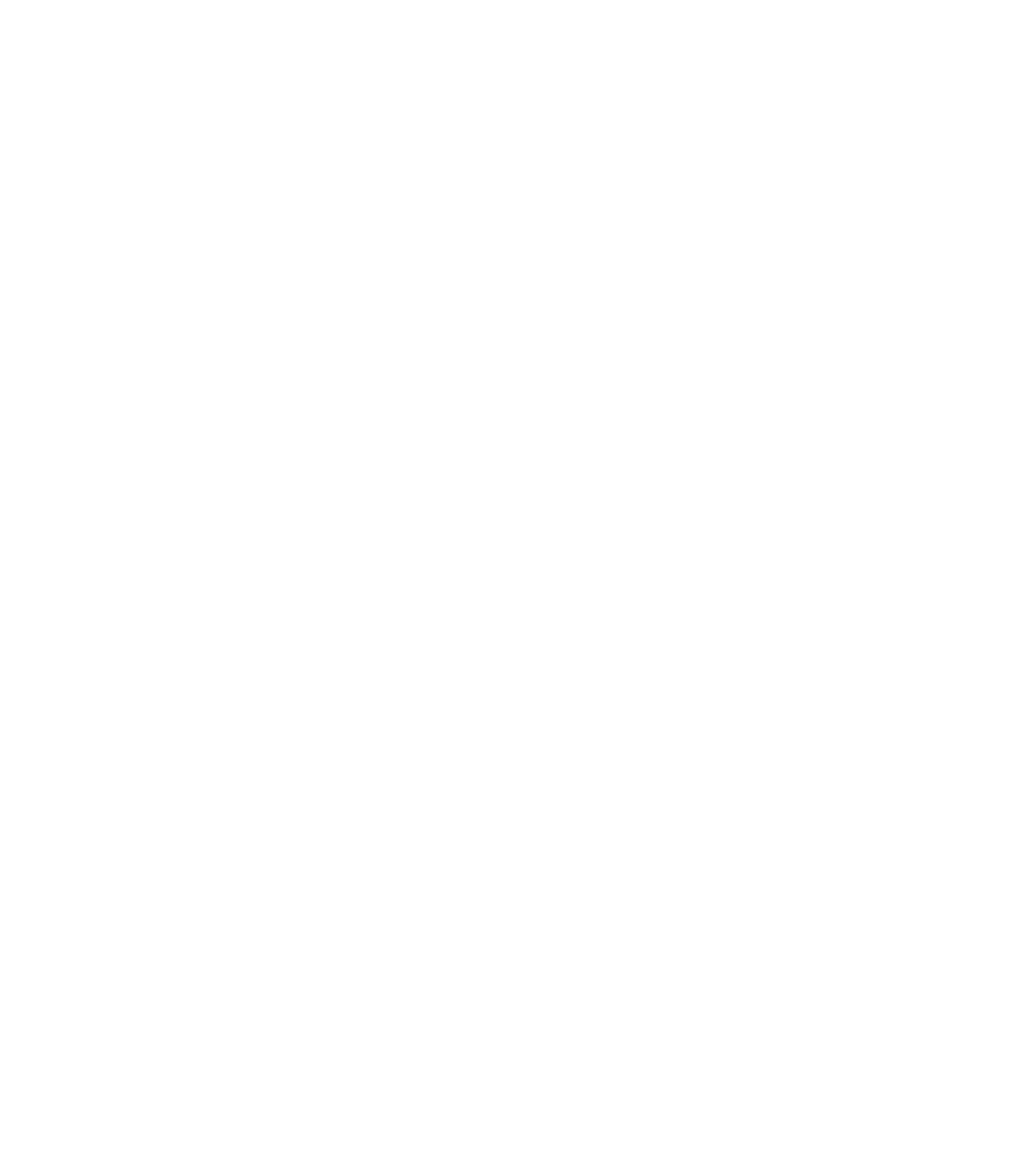
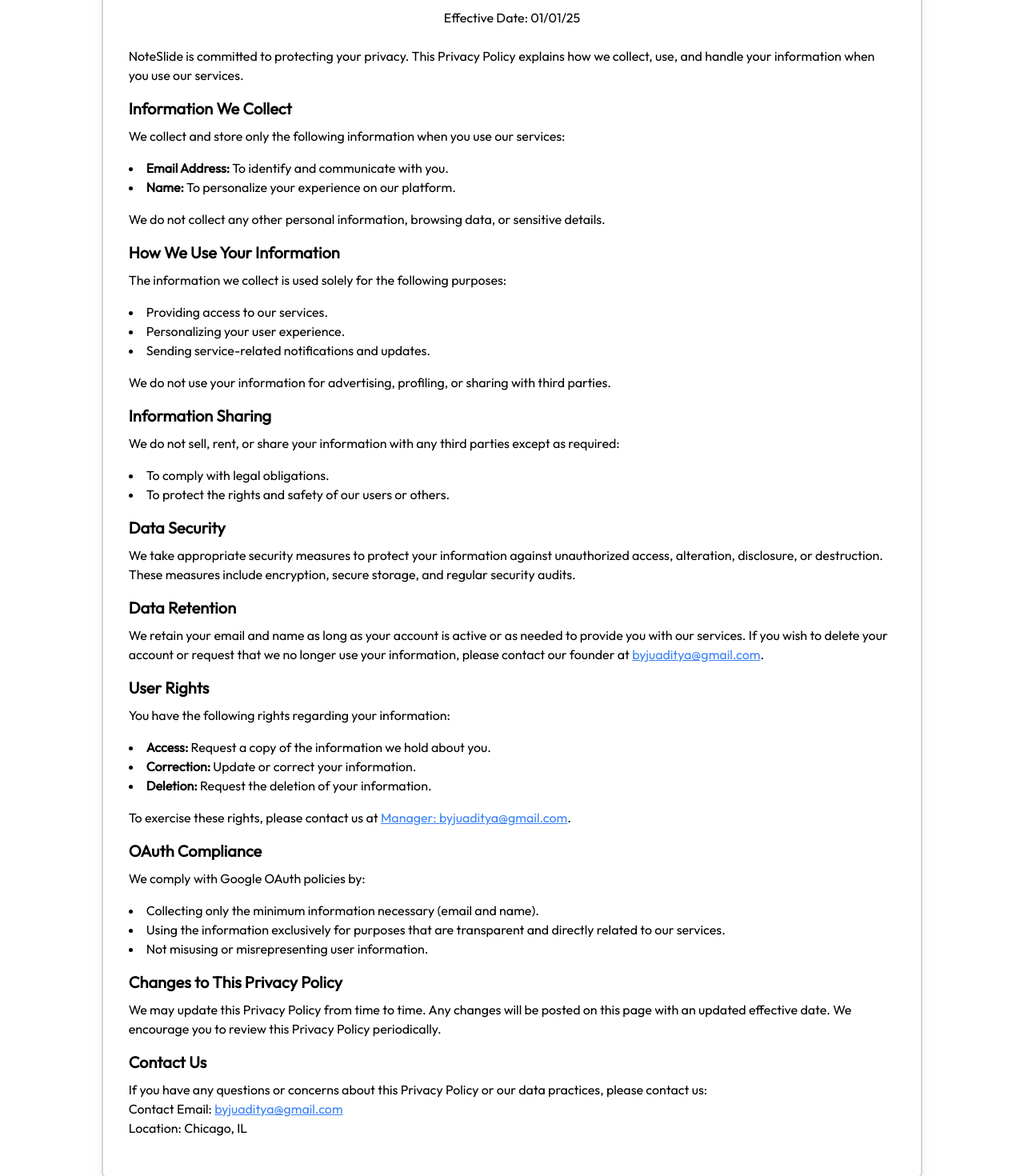
Before and after one commit to TheWiseGhost/NoteSlide, a React (Create React App) app: page /privacy in a window 1280 px wide. Before the commit this address had no page. Shown: the part 100-1570 px from the top of the page at 80% size. Before the commit the page ends 800 px from the top, so only its background shows below. Built offline with nearby package versions, Linux system fonts and the light colour scheme.

Commit message:
Add privacy policy

```diff
--- a/src/components/Footer.js
+++ b/src/components/Footer.js
@@ -5,12 +5,15 @@ const Footer = () => {
   return (
     <div className="bg-white flex flex-col px-4 md:px-20 pb-8">
       <div className="flex flex-row space-x-10 justify-center">
-        <div className="font-alata border-yellow-400 border-2 border-dashed w-fit px-6 py-3 text-black text-center">
+        {/* <div className="font-alata border-yellow-400 border-2 border-dashed w-fit px-6 py-3 text-black text-center">
           <p>Founder and CEO : Aditya Byju</p>
-        </div>
-        {/* <div className="font-alata border-gray-300 border-2 border-dashed w-fit px-6 py-3 text-black text-center">
-          <p>CMO: Ani Gounder</p>
         </div> */}
+        <a
+          className="font-alata underline text-gray-700 hover:text-black transition duration-300"
+          href="/privacy"
+        >
+          Privacy Policy
+        </a>
       </div>
     </div>
   );
--- a/src/components/LandingPage.js
+++ b/src/components/LandingPage.js
@@ -27,7 +27,7 @@ const LandingPage = () => {
         <MoneyMap />
         <Testimonials />
         <FinalCall />
-        {/* <Footer /> */}
+        <Footer />
       </div>
     </>
   );
--- /dev/null
+++ b/src/components/PrivacyPolicy.js
@@ -0,0 +1,156 @@
+import React from "react";
+
+const PrivacyPolicy = () => {
+  return (
+    <div className="mx-auto p-6 pb-12">
+      <div className="relative border-2 font-outfit w-full md:w-5/6 mx-auto border-gray-300 rounded-md p-8 bg-white shadow-lg">
+        <div className="triangle -top-0.5 -left-0.5"></div>
+        <h1 className="text-center font-alata text-3xl font-mon font-bold mb-4">
+          NoteSlide Privacy Policy
+        </h1>
+        <p className="text-center mb-6">Effective Date: 01/01/25</p>
+        <p className="mb-4">
+          NoteSlide is committed to protecting your privacy. This Privacy Policy
+          explains how we collect, use, and handle your information when you use
+          our services.
+        </p>
+
+        <h2 className="text-xl font-semibold mb-2">Information We Collect</h2>
+        <p className="mb-4">
+          We collect and store only the following information when you use our
+          services:
+        </p>
+        <ul className="list-disc list-inside mb-4">
+          <li>
+            <strong>Email Address:</strong> To identify and communicate with
+            you.
+          </li>
+          <li>
+            <strong>Name:</strong> To personalize your experience on our
+            platform.
+          </li>
+        </ul>
+        <p className="mb-4">
+          We do not collect any other personal information, browsing data, or
+          sensitive details.
+        </p>
+
+        <h2 className="text-xl font-semibold mb-2">
+          How We Use Your Information
+        </h2>
+        <p className="mb-4">
+          The information we collect is used solely for the following purposes:
+        </p>
+        <ul className="list-disc list-inside mb-4">
+          <li>Providing access to our services.</li>
+          <li>Personalizing your user experience.</li>
+          <li>Sending service-related notifications and updates.</li>
+        </ul>
+        <p className="mb-4">
+          We do not use your information for advertising, profiling, or sharing
+          with third parties.
+        </p>
+
+        <h2 className="text-xl font-semibold mb-2">Information Sharing</h2>
+        <p className="mb-4">
+          We do not sell, rent, or share your information with any third parties
+          except as required:
+        </p>
+        <ul className="list-disc list-inside mb-4">
+          <li>To comply with legal obligations.</li>
+          <li>To protect the rights and safety of our users or others.</li>
+        </ul>
+
+        <h2 className="text-xl font-semibold mb-2">Data Security</h2>
+        <p className="mb-4">
+          We take appropriate security measures to protect your information
+          against unauthorized access, alteration, disclosure, or destruction.
+          These measures include encryption, secure storage, and regular
+          security audits.
+        </p>
+
+        <h2 className="text-xl font-semibold mb-2">Data Retention</h2>
+        <p className="mb-4">
+          We retain your email and name as long as your account is active or as
+          needed to provide you with our services. If you wish to delete your
+          account or request that we no longer use your information, please
+          contact our founder at{" "}
+          <a
+            href="mailto:byjuaditya@gmail.com"
+            className="text-blue-500 underline"
+          >
+            byjuaditya@gmail.com
+          </a>
+          .
+        </p>
+
+        <h2 className="text-xl font-semibold mb-2">User Rights</h2>
+        <p className="mb-4">
+          You have the following rights regarding your information:
+        </p>
+        <ul className="list-disc list-inside mb-4">
+          <li>
+            <strong>Access:</strong> Request a copy of the information we hold
+            about you.
+          </li>
+          <li>
+            <strong>Correction:</strong> Update or correct your information.
+          </li>
+          <li>
+            <strong>Deletion:</strong> Request the deletion of your information.
+          </li>
+        </ul>
+        <p className="mb-4">
+          To exercise these rights, please contact us at{" "}
+          <a
+            href="mailto:byjuaditya@gmail.com"
+            className="text-blue-500 underline"
+          >
+            Manager: byjuaditya@gmail.com
+          </a>
+          .
+        </p>
+
+        <h2 className="text-xl font-semibold mb-2">OAuth Compliance</h2>
+        <p className="mb-4">We comply with Google OAuth policies by:</p>
+        <ul className="list-disc list-inside mb-4">
+          <li>
+            Collecting only the minimum information necessary (email and name).
+          </li>
+          <li>
+            Using the information exclusively for purposes that are transparent
+            and directly related to our services.
+          </li>
+          <li>Not misusing or misrepresenting user information.</li>
+        </ul>
+
+        <h2 className="text-xl font-semibold mb-2">
+          Changes to This Privacy Policy
+        </h2>
+        <p className="mb-4">
+          We may update this Privacy Policy from time to time. Any changes will
+          be posted on this page with an updated effective date. We encourage
+          you to review this Privacy Policy periodically.
+        </p>
+
+        <h2 className="text-xl font-semibold mb-2">Contact Us</h2>
+        <p className="mb-4">
+          If you have any questions or concerns about this Privacy Policy or our
+          data practices, please contact us:
+          <br />
+          Contact Email:{" "}
+          <a
+            href="mailto:byjuaditya@gmail.com"
+            className="text-blue-500 underline"
+          >
+            byjuaditya@gmail.com
+          </a>
+          <br />
+          Location: Chicago, IL
+        </p>
+      </div>
+    </div>
+  );
+};
+
+export default PrivacyPolicy;
--- a/src/components/Router.js
+++ b/src/components/Router.js
@@ -24,6 +24,7 @@ import YTButNotes from "./blog/YTButNotes";
 import WhatIsNoteSlide from "./blog/WhatIsNoteSlide";
 import CreatorPolicy from "./blog/CreatorPolicy";
 import HowShareNotes from "./blog/HowShareNotes";
+import PrivacyPolicy from "./PrivacyPolicy";
 
 const MyRouter = () => {
   return (
@@ -47,6 +48,7 @@ const MyRouter = () => {
         <Route path="/verify/:token/" element={<VerifyEmail />} />
         <Route path="/verify_business/:token/" element={<VerifyBusiness />} />
         <Route path="/public_profile/:username/" element={<PublicProfile />} />
+        <Route path="/privacy/" element={<PrivacyPolicy />} />
 
         <Route
           path="/blog/how-to-make-money-with-notes/"
```
